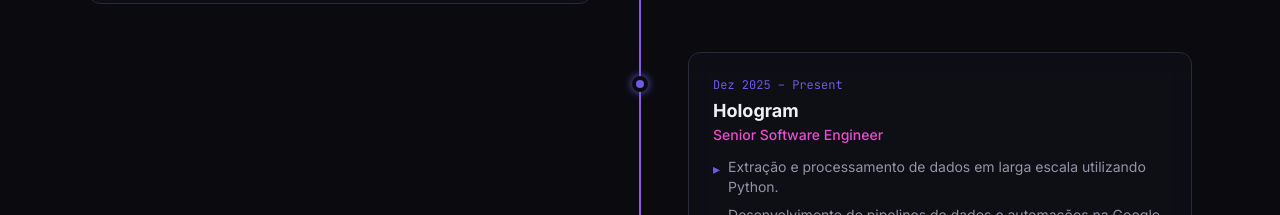
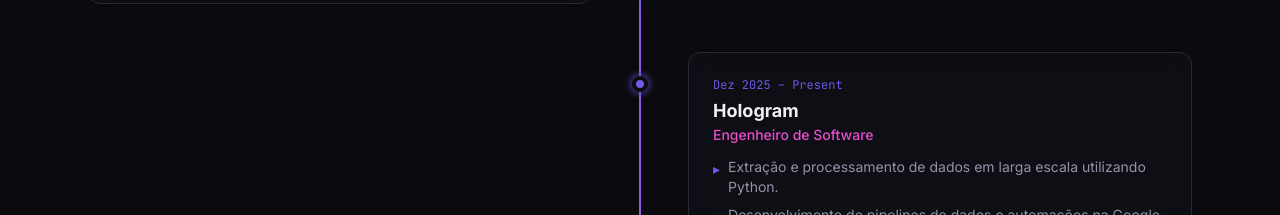
Before and after one commit to phaos93/portfolio, a Next.js app: page /portfolio/ in a window 1280 px wide. Shown: the part 3780-3995 px from the top of the page. Built offline with nearby package versions, Linux system fonts and the light colour scheme.

Commit message:
fix: align Hologram role title with current CV (Software Engineer)

```diff
--- a/src/data/experience.ts
+++ b/src/data/experience.ts
@@ -41,8 +41,8 @@
       en: "Hologram",
     },
     role: {
-      pt: "Senior Software Engineer",
-      en: "Senior Software Engineer",
+      pt: "Engenheiro de Software",
+      en: "Software Engineer",
     },
     period: "Dez 2025 – Present",
     isCurrent: true,
```
